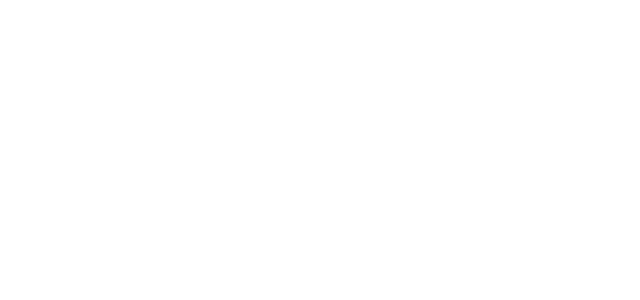
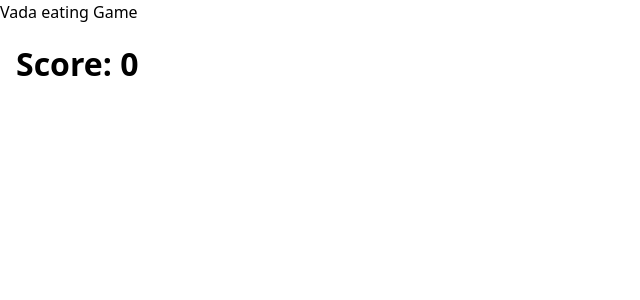
Before and after one commit to jose-0000/Vada_Useless_Projects, a React (Vite) app: page / in a window 1280 px wide. Shown: the top 300 px of the page, without its empty margins (0-640 px from the left). Built offline with nearby package versions, Linux system fonts and the light colour scheme.

Commit message:
Score (WIP)

```diff
--- a/src/App.jsx
+++ b/src/App.jsx
@@ -1,13 +1,18 @@
 import { useState } from 'react'
-import './App.css'
+import Score from './Score/Score.jsx'
+
 
 function App() {
   const [count, setCount] = useState(0)
 
   return (
     <>
+      <div>
+        <h1>Vada eating Game</h1>
+        <Score/>
+      </div>
     </>
-  )
+  );
 }
 
 export default App
--- /dev/null
+++ b/src/Score/Score.jsx
@@ -0,0 +1,14 @@
+import React, { useState } from 'react';
+function Score(){
+            const [bites, setBites] = useState(0);
+
+            const handleEatVada = () => setBites(bites + 1);
+
+            return (
+                 <div style={{ fontSize: '2rem', fontWeight: 'bold', margin: '1rem' }}>
+                    Score: {bites}
+                 </div>
+
+    );
+}
+export default Score
```
